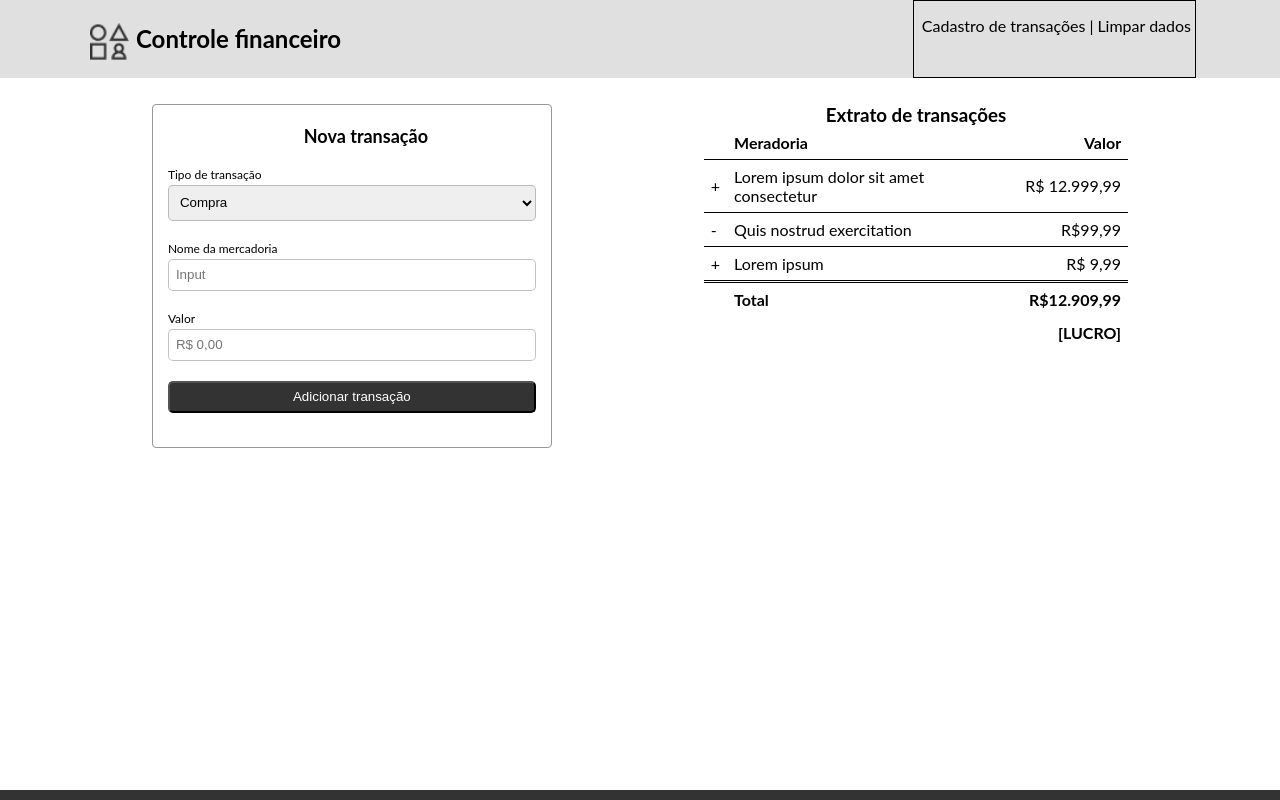
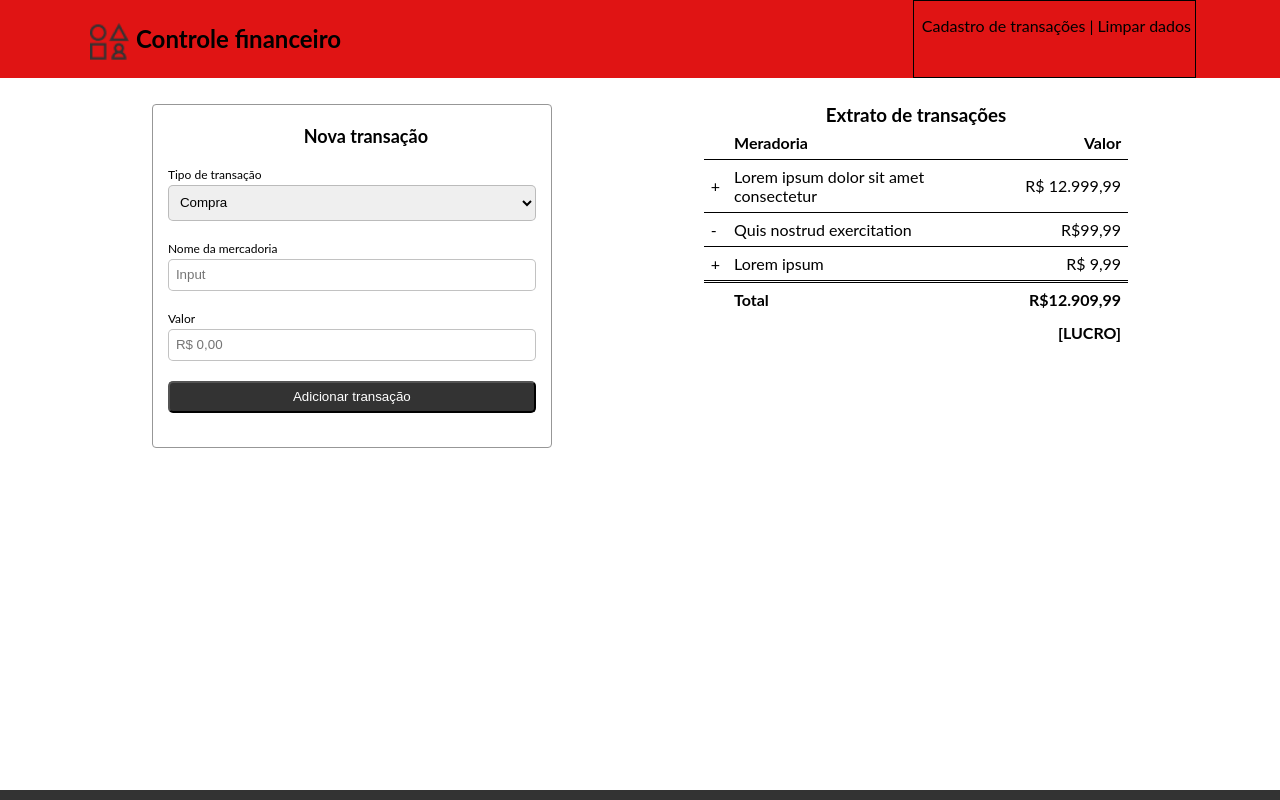
Before and after one commit to AlexHGama/projeto_ind, a plain HTML site: page index.html in a window 1280 px wide. Drawn offline with Linux system fonts and the light colour scheme.

Commit message:
conclusão do projeto 1

```diff
--- a/asset/css/style.css
+++ b/asset/css/style.css
@@ -11,7 +11,7 @@ body {
 header {
   display: flex;
   justify-content: center;
-  background-color: rgba(224, 224, 224, 1);
+  background-color: rgb(224, 20, 20);
 }
 
 .container_menu {
```
